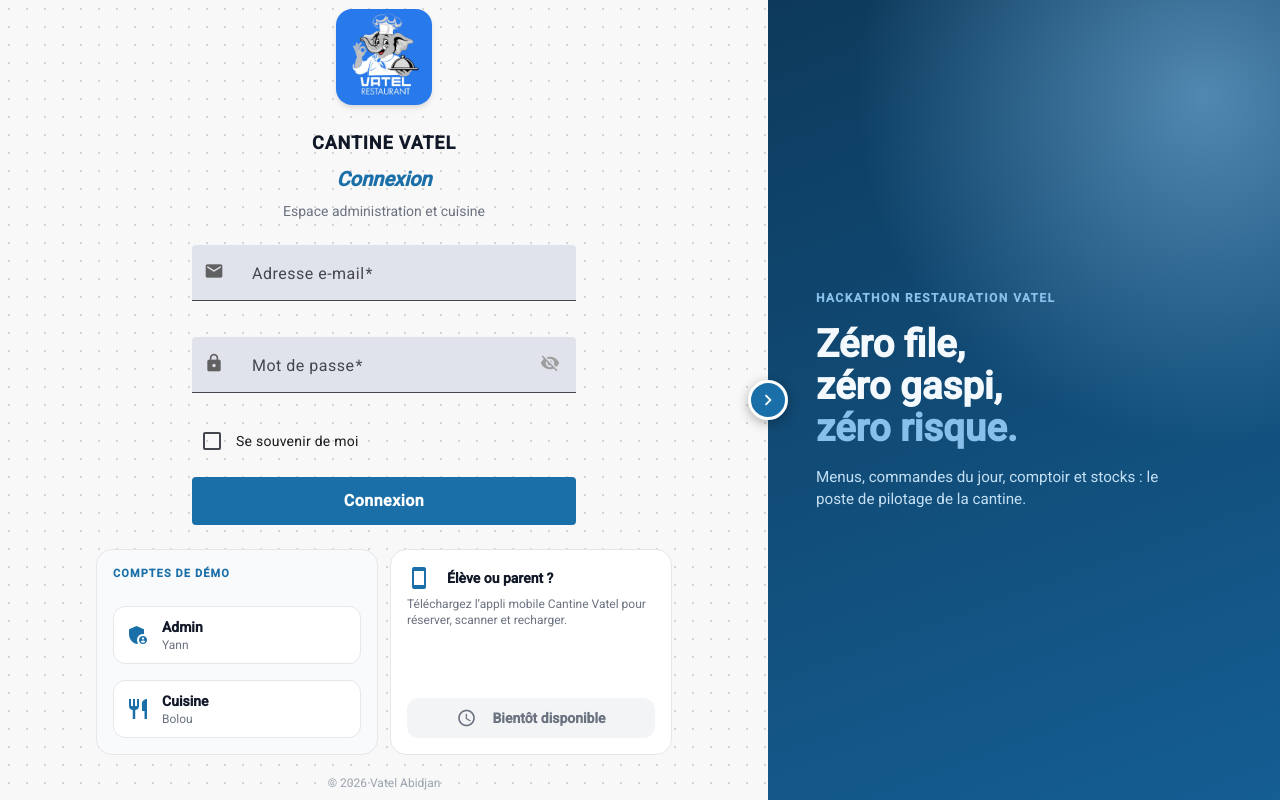
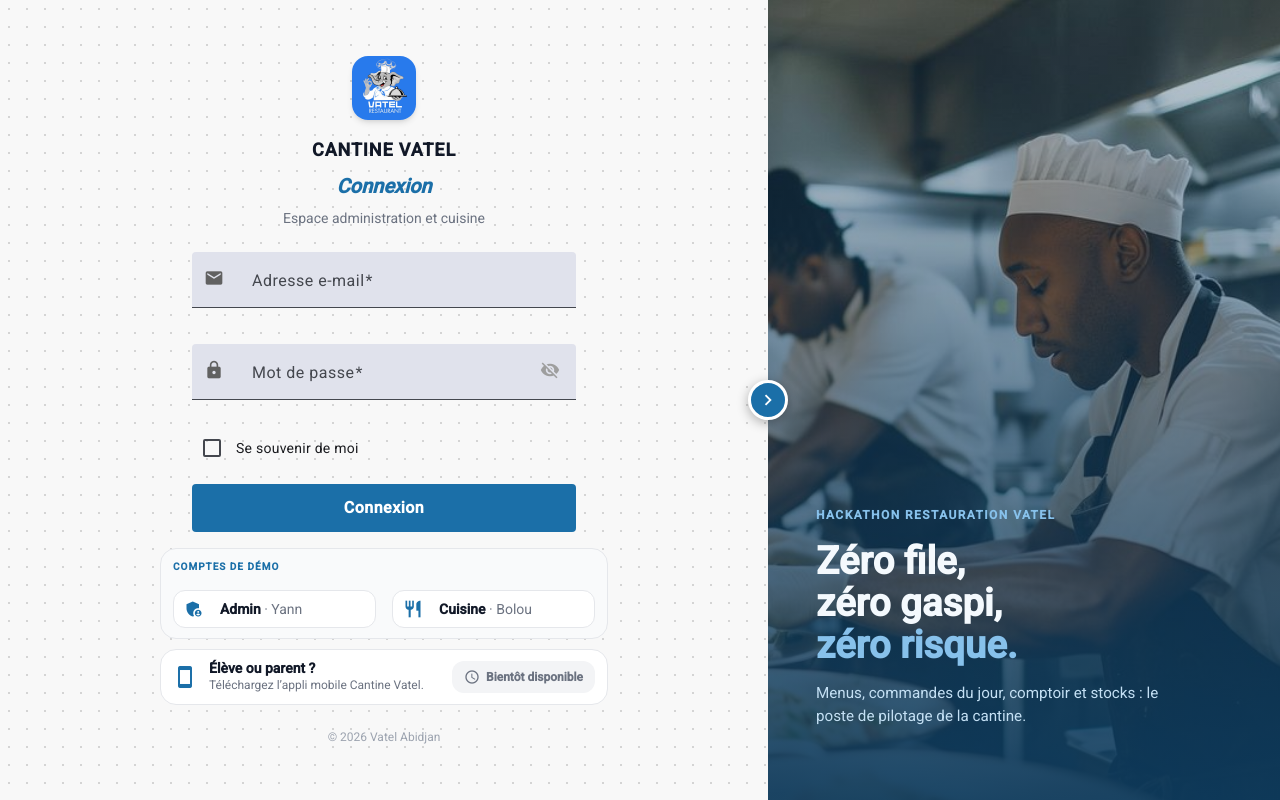
Before and after one commit to Killer225j/cantine_vatel_final, an Angular app in the folder backoffice/: page /auth/login in a window 1280 px wide. Built offline with nearby package versions, Linux system fonts and the light colour scheme.

Commit message:
Back-office : photo de cuisine sur la page de connexion et cartes de démo compactes
Photo cadrée sur le chef avec voile bleu pour la lisibilité ; comptes de démo et téléchargement de l'appli sur une ligne chacun ; la page défile au lieu de couper son contenu sur un écran court.

```diff
--- a/backoffice/src/app/features/auth/pages/login/login.component.html
+++ b/backoffice/src/app/features/auth/pages/login/login.component.html
@@ -1,7 +1,7 @@
-<div class="flex h-screen overflow-hidden">
+<div class="flex min-h-screen">
 
   <!-- Gauche : formulaire -->
-  <div class="flex items-center justify-center px-10 relative z-10 transition-all duration-500 login-left-panel"
+  <div class="flex items-center justify-center px-10 py-4 relative z-10 transition-all duration-500 login-left-panel"
        [ngClass]="showRightPanel() ? 'lg:w-[60%] w-full' : 'w-full'">
 
     <!-- Bouton toggle circulaire -->
@@ -12,12 +12,12 @@
       <mat-icon>{{ showRightPanel() ? 'chevron_right' : 'chevron_left' }}</mat-icon>
     </button>
 
-    <div class="w-full max-w-xl">
+    <div class="w-full max-w-xl py-2">
 
       <div class="max-w-sm mx-auto">
       <!-- Logo + titre -->
-      <div class="mb-6 text-center">
-        <img src="/logo.png" alt="Vatel Restaurant" class="h-24 w-24 mx-auto mb-3 rounded-2xl shadow-md">
+      <div class="mb-3 text-center">
+        <img src="/logo.png" alt="Vatel Restaurant" class="h-16 w-16 mx-auto mb-2 rounded-2xl shadow-md">
         <p class="text-lg font-bold tracking-wider text-gray-900">CANTINE VATEL</p>
         <h2 class="text-xl font-bold italic text-vatel-primary mt-1">Connexion</h2>
         <p class="text-sm text-gray-500 mt-1">Espace administration et cuisine</p>
@@ -66,46 +66,43 @@
       </div>
 
       <!-- Comptes de démo + appli mobile -->
-      <div class="grid grid-cols-1 sm:grid-cols-2 gap-3 mt-6">
-        <section class="rounded-2xl border border-gray-200 bg-gray-50 p-4" aria-labelledby="demo-titre">
-          <h3 id="demo-titre" class="text-[11px] font-extrabold tracking-widest text-vatel-primary mb-3">COMPTES DE DÉMO</h3>
-          <div class="flex flex-col gap-2">
+      <div class="mt-4 space-y-2.5 max-w-md mx-auto">
+        <section class="rounded-2xl border border-gray-200 bg-gray-50 px-3 py-2.5" aria-labelledby="demo-titre">
+          <h3 id="demo-titre" class="text-[10px] font-extrabold tracking-widest text-vatel-primary mb-2">COMPTES DE DÉMO</h3>
+          <div class="grid grid-cols-2 gap-2">
             @for (c of comptesDemo; track c.email) {
               <button type="button"
                       (click)="connecterDemo(c.email)"
                       [disabled]="isLoading()"
-                      class="flex items-center gap-3 rounded-xl border border-gray-200 bg-white px-3 py-2.5 text-left hover:border-vatel-primary disabled:opacity-60"
+                      class="flex items-center gap-2 rounded-xl border border-gray-200 bg-white px-2.5 py-2 text-left hover:border-vatel-primary disabled:opacity-60"
                       [attr.aria-label]="'Se connecter en tant que ' + c.role + ' ' + c.nom">
-                <mat-icon class="text-vatel-primary" aria-hidden="true">{{ demoEnCours() === c.email ? 'hourglass_empty' : c.icone }}</mat-icon>
-                <span class="leading-tight">
-                  <span class="block text-sm font-extrabold text-gray-900">{{ c.role }}</span>
-                  <span class="block text-xs text-gray-500">{{ c.nom }}</span>
-                </span>
+                <mat-icon class="text-vatel-primary !w-5 !h-5 !text-[20px] shrink-0" aria-hidden="true">{{ demoEnCours() === c.email ? 'hourglass_empty' : c.icone }}</mat-icon>
+                <span class="text-sm font-bold text-gray-900 truncate">{{ c.role }} <span class="font-normal text-gray-500">· {{ c.nom }}</span></span>
               </button>
             }
           </div>
         </section>
 
-        <section class="rounded-2xl border border-gray-200 bg-white p-4 flex flex-col" aria-labelledby="mobile-titre">
-          <div class="flex items-center gap-2 mb-1.5">
-            <mat-icon class="text-vatel-primary" aria-hidden="true">smartphone</mat-icon>
-            <h3 id="mobile-titre" class="text-sm font-extrabold text-gray-900">Élève ou parent ?</h3>
+        <section class="flex items-center gap-3 rounded-2xl border border-gray-200 bg-white px-3 py-2.5" aria-labelledby="mobile-titre">
+          <mat-icon class="text-vatel-primary shrink-0" aria-hidden="true">smartphone</mat-icon>
+          <div class="flex-1 min-w-0">
+            <h3 id="mobile-titre" class="text-sm font-extrabold text-gray-900 leading-tight">Élève ou parent ?</h3>
+            <p class="text-xs text-gray-500 leading-snug">Téléchargez l’appli mobile Cantine Vatel.</p>
           </div>
-          <p class="text-xs text-gray-500 leading-snug flex-1">Téléchargez l’appli mobile Cantine Vatel pour réserver, scanner et recharger.</p>
           @if (apkUrl) {
             <a [href]="apkUrl" download rel="noopener"
-               class="mt-3 inline-flex items-center justify-center gap-2 rounded-xl bg-vatel-primary px-3 py-2.5 text-sm font-bold text-white hover:bg-vatel-primary-dark">
-              <mat-icon class="!w-5 !h-5 !text-[20px]" aria-hidden="true">download</mat-icon>Télécharger l’appli
+               class="shrink-0 inline-flex items-center gap-1.5 rounded-xl bg-vatel-primary px-3 py-2 text-sm font-bold text-white hover:bg-vatel-primary-dark">
+              <mat-icon class="!w-5 !h-5 !text-[18px]" aria-hidden="true">download</mat-icon>Télécharger
             </a>
           } @else {
-            <span class="mt-3 inline-flex items-center justify-center gap-2 rounded-xl bg-gray-100 px-3 py-2.5 text-sm font-semibold text-gray-500" role="note">
-              <mat-icon class="!w-5 !h-5 !text-[20px]" aria-hidden="true">schedule</mat-icon>Bientôt disponible
+            <span class="shrink-0 inline-flex items-center gap-1.5 rounded-xl bg-gray-100 px-3 py-2 text-xs font-semibold text-gray-500" role="note">
+              <mat-icon class="!w-4 !h-4 !text-[16px]" aria-hidden="true">schedule</mat-icon>Bientôt disponible
             </span>
           }
         </section>
       </div>
 
-      <div class="mt-5 text-center">
+      <div class="mt-3 text-center">
         <p class="text-xs text-gray-400">&copy; 2026 Vatel Abidjan</p>
       </div>
 
@@ -115,6 +112,7 @@
   <!-- Droite : panneau de marque -->
   @if (showRightPanel()) {
     <div class="hidden lg:flex lg:w-[40%] login-right-panel">
+      <img src="/login-cuisine.jpg" alt="" class="login-right-photo" />
       <div class="login-right-content">
         <p class="login-right-kicker">Hackathon Restauration Vatel</p>
         <p class="login-right-title">Zéro file,<br />zéro gaspi,<br /><span>zéro risque.</span></p>
--- a/backoffice/src/app/features/auth/pages/login/login.component.scss
+++ b/backoffice/src/app/features/auth/pages/login/login.component.scss
@@ -16,7 +16,33 @@
     linear-gradient(160deg, #0d3a5c 0%, #155e93 100%);
 }
 
-.login-right-content { max-width: 360px; }
+.login-right-panel { overflow: hidden; align-items: flex-end; }
+
+/* Photo de cuisine : cadrée sur le chef (à droite), légèrement agrandie pour écarter le liseré blanc,
+   puis voilée de bleu pour que le texte reste lisible. */
+.login-right-photo {
+  position: absolute;
+  inset: 0;
+  width: 100%;
+  height: 100%;
+  object-fit: cover;
+  object-position: 72% 50%;
+  transform: scale(1.1);
+}
+
+.login-right-panel::after {
+  content: '';
+  position: absolute;
+  inset: 0;
+  background: linear-gradient(
+    180deg,
+    rgba(13, 58, 92, 0.25) 0%,
+    rgba(13, 58, 92, 0.55) 45%,
+    rgba(13, 58, 92, 0.94) 100%
+  );
+}
+
+.login-right-content { position: relative; z-index: 1; max-width: 360px; padding-bottom: 24px; }
 
 .login-right-kicker {
   font-size: 0.75rem;
```
Also changed, not shown: backoffice/public/login-cuisine.jpg (added).
